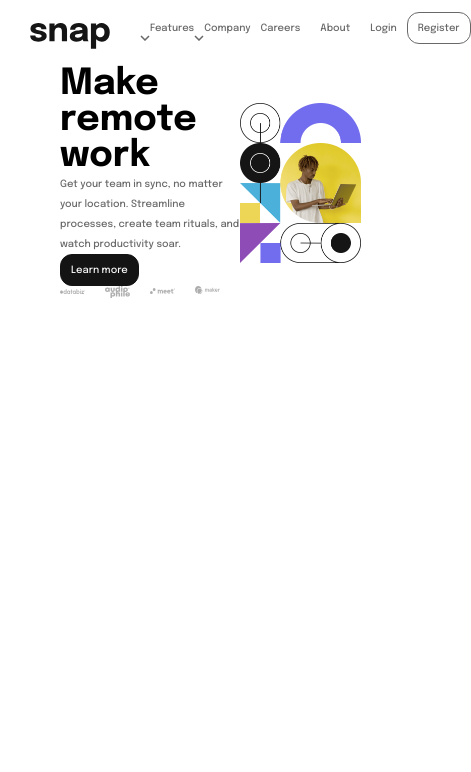
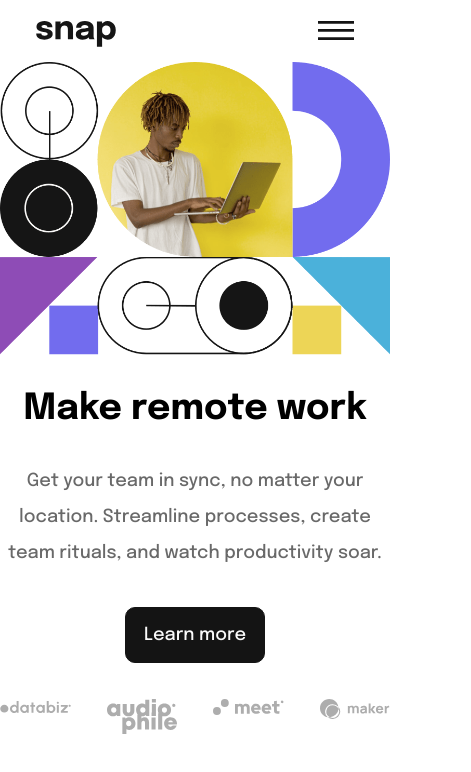
Before and after one commit to blabash/into-section-with-dropdown-navigation, a React (Create React App) app: page / in a window 390 px wide. Shown: the top 772 px of the page, 471 px wide, since content can reach past the window. Built offline with nearby package versions, Linux system fonts and the light colour scheme.

Commit message:
Add mobile styling and hamburger icon

```diff
--- a/src/App.css
+++ b/src/App.css
@@ -15,15 +15,25 @@
 /* =========Typography======== */
 body {
   font-family: var(--primary-font);
-  font-size: clamp(10px, 1.5vw, 1rem);
+}
+
+h1 {
+  font-size: clamp(2rem, 6.5vw, 5rem);
+  margin: 0;
 }
 
 p {
+  margin: 0;
+  line-height: 2;
   font-weight: var(--medium-font-weight);
   color: var(--medium-gray);
 }
 
 /* =========Components======== */
+header {
+  padding: 1em 2em;
+}
+
 ul {
   list-style: none;
   padding: 0;
@@ -36,7 +46,7 @@ a {
   color: var(--medium-gray);
   width: max-content;
   padding: 1em;
-  border-radius: 12px;
+  border-radius: 10px;
 }
 
 .flip-down::after  {
@@ -51,6 +61,17 @@ a:active {
 
 .white-btn-link {
   border: 1px solid var(--medium-gray);
+}
+
+#hamburger {
+  width: 2rem;
+  height: 1.05rem;
+  box-shadow:
+    inset 0 0.15rem var(--almost-black),
+    inset 0 0.45rem white,
+    inset 0 0.6rem var(--almost-black),
+    inset 0 0.9rem white,
+    inset 0 1.05rem var(--almost-black);
 }
 
 .white-btn-link:hover,
@@ -93,48 +114,20 @@ img {
 }
 
 .main-grid-container {
-  padding: 0 clamp(6em, 10.5vw, 10em);
   display: grid;
-  align-items: center;
-  grid-template-columns: 1fr 40%;
+  justify-items: center;
   grid-auto-rows: auto;
-  grid-template-areas:
-        "header hero"
-        "description hero"
-        "learn-more hero"
-        "footer hero";
+  gap: 2rem;
+  text-align: center;
 }
 
-.main-grid-container > img{
-  grid-area: hero;
+p {
+  max-width: 45ch;
 }
 
-.main-grid-container > h1{
-  margin: 0;
-  font-size: clamp(2rem, 6.5vw, 5rem);
-  grid-area: header;
-}
-
-.main-grid-container > p{
-  margin: 0;
-  grid-area: description;
-  max-width: 45ch;
-  line-height: 2;
-}
-
-.main-grid-container > a{
-  grid-area: learn-more;
-}
-
-.main-grid-container > footer{
-  grid-area: footer;
-  padding-right: 2em;
-}
-
-/* =========Helper Classes======== */
-
-.padding-2em-3em {
-  padding: 2em 3em;
+/* =========Utility======== */
+.mobile-hidden {
+  display: none;
 }
 
 .justify-space-between {
@@ -178,6 +171,64 @@ img {
   pointer-events: none;
 }
 
+@media (min-width: 512px) {
+  /* =========Components======== */
+  header {
+    padding: 2em 3em;
+  }
+
+  /* =========Typography======== */
+  body {
+    font-size: clamp(10px, 1.5vw, 1rem);
+  }
+
+  /* =========Utility======== */
+  .desktop-hidden {
+    display: none;
+  }
+  .mobile-hidden {
+    display: block;
+  }
+
+  /* =========Layout======== */
+  .main-grid-container {
+    padding: 0 clamp(6em, 10.5vw, 10em);
+    display: grid;
+    justify-items: baseline;
+    align-items: center;
+    gap: 0;
+    text-align: left;
+    grid-template-columns: 1fr 40%;
+    grid-auto-rows: auto;
+    grid-template-areas:
+      "header hero"
+      "description hero"
+      "learn-more hero"
+      "footer hero";
+  }
+
+  .main-grid-container>img {
+    grid-area: hero;
+  }
+
+  .main-grid-container>h1 {
+    grid-area: header;
+  }
+
+  .main-grid-container>p {
+    grid-area: description;
+  }
+
+  .main-grid-container>a {
+    grid-area: learn-more;
+  }
+
+  .main-grid-container>footer {
+    grid-area: footer;
+    padding-right: 2em;
+  }
+}
+
 @media (prefers-reduced-motion: no-preference) {
   .App-logo {
     animation: App-logo-spin infinite 20s linear;
--- a/src/App.tsx
+++ b/src/App.tsx
@@ -11,11 +11,11 @@ import "./App.css";
 function App() {
   return (
     <div className="page-grid-container">
-      <header className="padding-2em-3em">
-        <div className="flex-row-container align-items-center">
+      <header>
+        <div className="flex-row-container justify-space-between align-items-center">
           <img src={snapLogo} className="snap-logo" alt="snap logo" />
-          <nav className="flex-grow-1">
-            {/* <div className="hamburger"></div> */}
+          <div id="hamburger" className="desktop-hidden"></div>
+          <nav className="flex-grow-1 mobile-hidden">
             <ul className="flex-row-container justify-space-between">
               <div className="flex-row-container">
                 <li>
@@ -50,10 +50,18 @@ function App() {
         </div>
       </header>
       <main className="main-grid-container">
-        {/* <img src="image-hero-mobile" alt="" /> */}
-        <img src={imageHeroDesktop} alt="image hero desktop" />
+        <img
+          className="desktop-hidden"
+          src={imageHeroMobile}
+          alt="image hero mobile"
+        />
+        <img
+          className="mobile-hidden"
+          src={imageHeroDesktop}
+          alt="image hero desktop"
+        />
         <h1>
-          Make <br></br> remote work
+          Make <br className="mobile-hidden"></br> remote work
         </h1>
         <p>
           Get your team in sync, no matter your location. Streamline processes,
```
